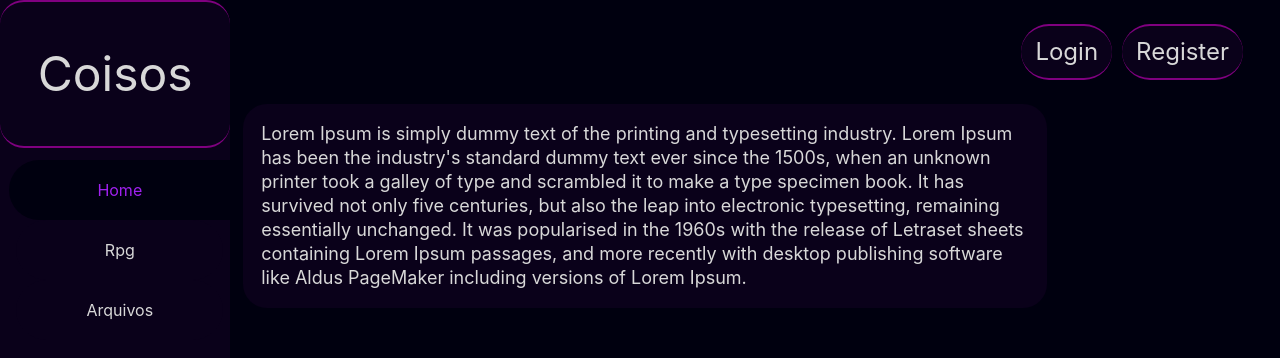
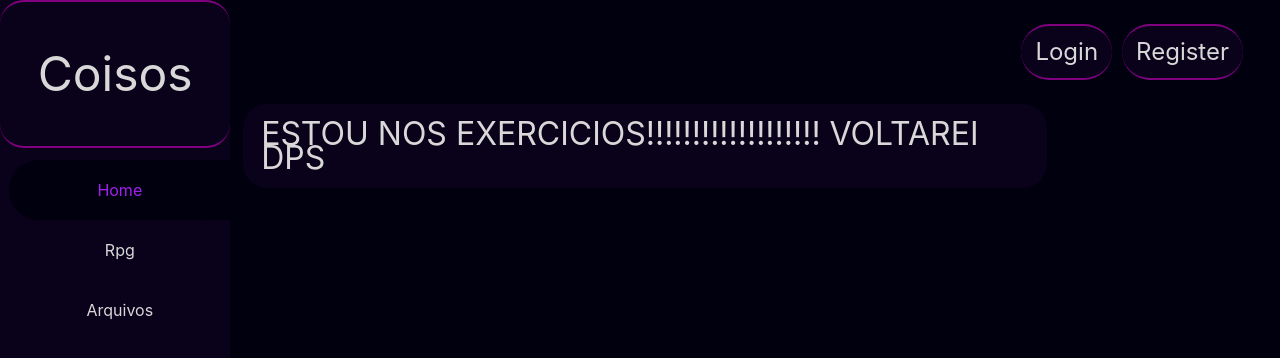
Before and after one commit to Carvalho-Gustav0/coisos-web, a React (Vite) app: page /home in a window 1280 px wide. Shown: the top 358 px of the page. Built offline with nearby package versions, Linux system fonts and the light colour scheme.

Commit message:
Ajustes de build

```diff
--- a/package.json
+++ b/package.json
@@ -21,7 +21,6 @@
     "@vitejs/plugin-react": "^3.0.0",
     "react-router-dom": "^6.6.2",
     "typescript": "^4.9.3",
-    "vite": "^4.0.0",
-    "webpack": "^5.75.0"
+    "vite": "^4.0.0"
   }
 }
--- a/src/contexts/UserContext.tsx
+++ b/src/contexts/UserContext.tsx
@@ -33,7 +33,7 @@
     setUser: (newState: UserType) => void,
     message: string,
     setMessage: (newState: string) => void,
-    loginOrRegister: (titleContainer: string) => void,
+    loginOrRegister: (titleContainer?: string) => void,
 }
 
 const initialValue = {
@@ -67,7 +67,7 @@
     const [ user, setUser ] = useState<UserType>(initialValue.user)
     const [ message, setMessage ] = useState<string>(initialValue.message)
 
-    const loginOrRegister = (titleContainer: string) => {
+    const loginOrRegister = (titleContainer?: string) => {
         if (titleContainer === 'Login') {
             api.post('users/login', {identifier, password}).then((response) => {
                 const data = response.data as LoginResponse
--- a/src/pages/home/index.tsx
+++ b/src/pages/home/index.tsx
@@ -35,7 +35,7 @@
                 </Style.Loggin>
             </Style.LogIntoContainer>
             <Style.Content className={decreaseLayout}>
-                Lorem Ipsum is simply dummy text of the printing and typesetting industry. Lorem Ipsum has been the industry's standard dummy text ever since the 1500s, when an unknown printer took a galley of type and scrambled it to make a type specimen book. It has survived not only five centuries, but also the leap into electronic typesetting, remaining essentially unchanged. It was popularised in the 1960s with the release of Letraset sheets containing Lorem Ipsum passages, and more recently with desktop publishing software like Aldus PageMaker including versions of Lorem Ipsum.
+                ESTOU NOS EXERCICIOS!!!!!!!!!!!!!!!!!!! VOLTAREI DPS
             </Style.Content>
             {showContainer()}
         </Style.Home>
--- a/src/pages/home/login/index.tsx
+++ b/src/pages/home/login/index.tsx
@@ -4,7 +4,7 @@
 import { UserContext } from '../../../contexts/UserContext';
 
 interface LogType {
-    titleContainer: string;
+    titleContainer?: string;
 }
 
 export function LoginRegister(props: LogType) {
--- a/src/pages/home/style.ts
+++ b/src/pages/home/style.ts
@@ -42,11 +42,11 @@
 export const Content = styled.div`
     top: 104px;
     width: 60%;
+    font-size: xx-large;
     margin-left: 1%;
     position: absolute;
     background-color: #0a011a;
     color: #D8D8D8;
-    font-size: large;
     padding: 18px;
     border-radius: 24px;
 
```
Also changed, not shown: 1 other file (tests, documents, lock files or other folders).
